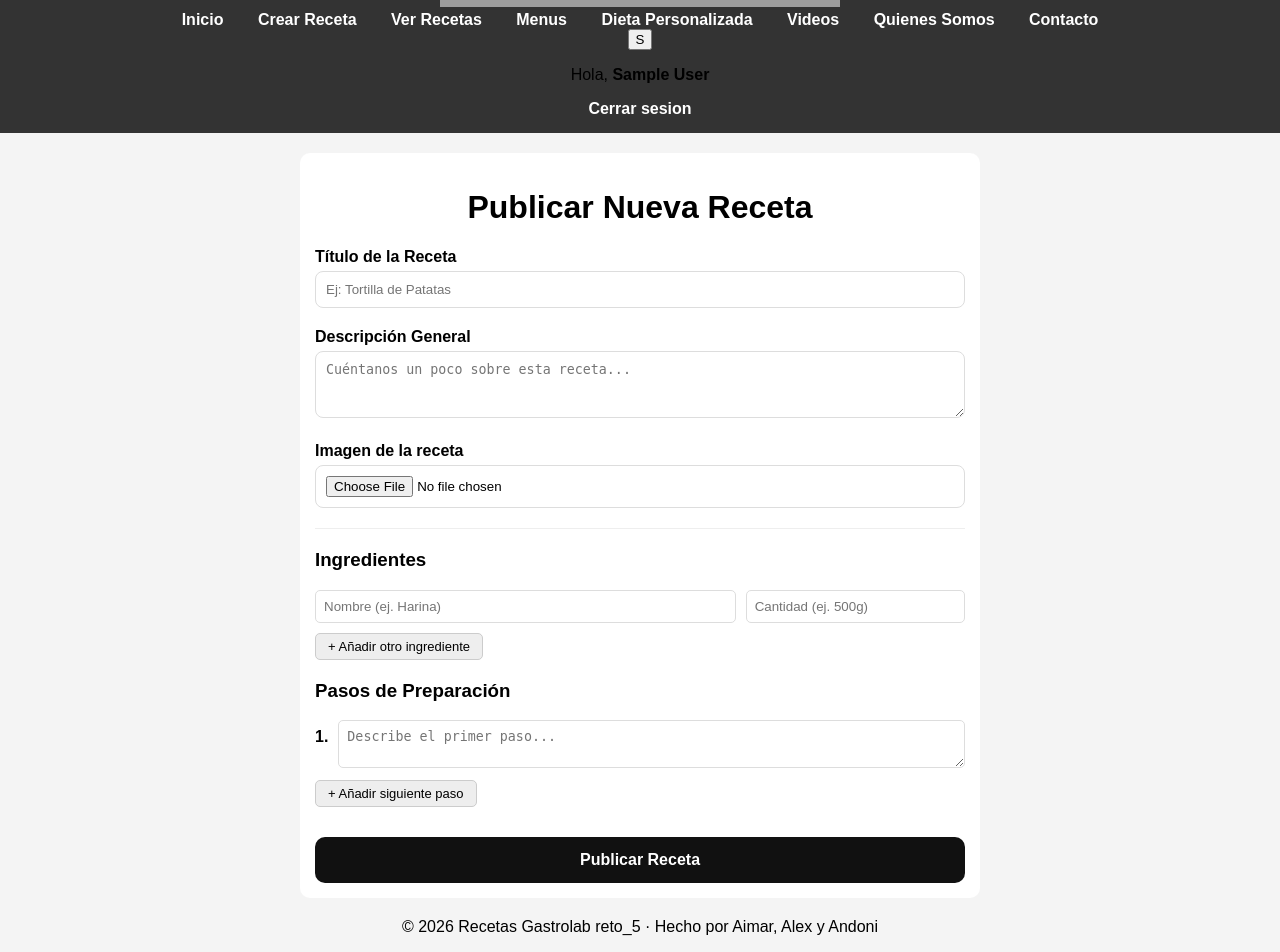
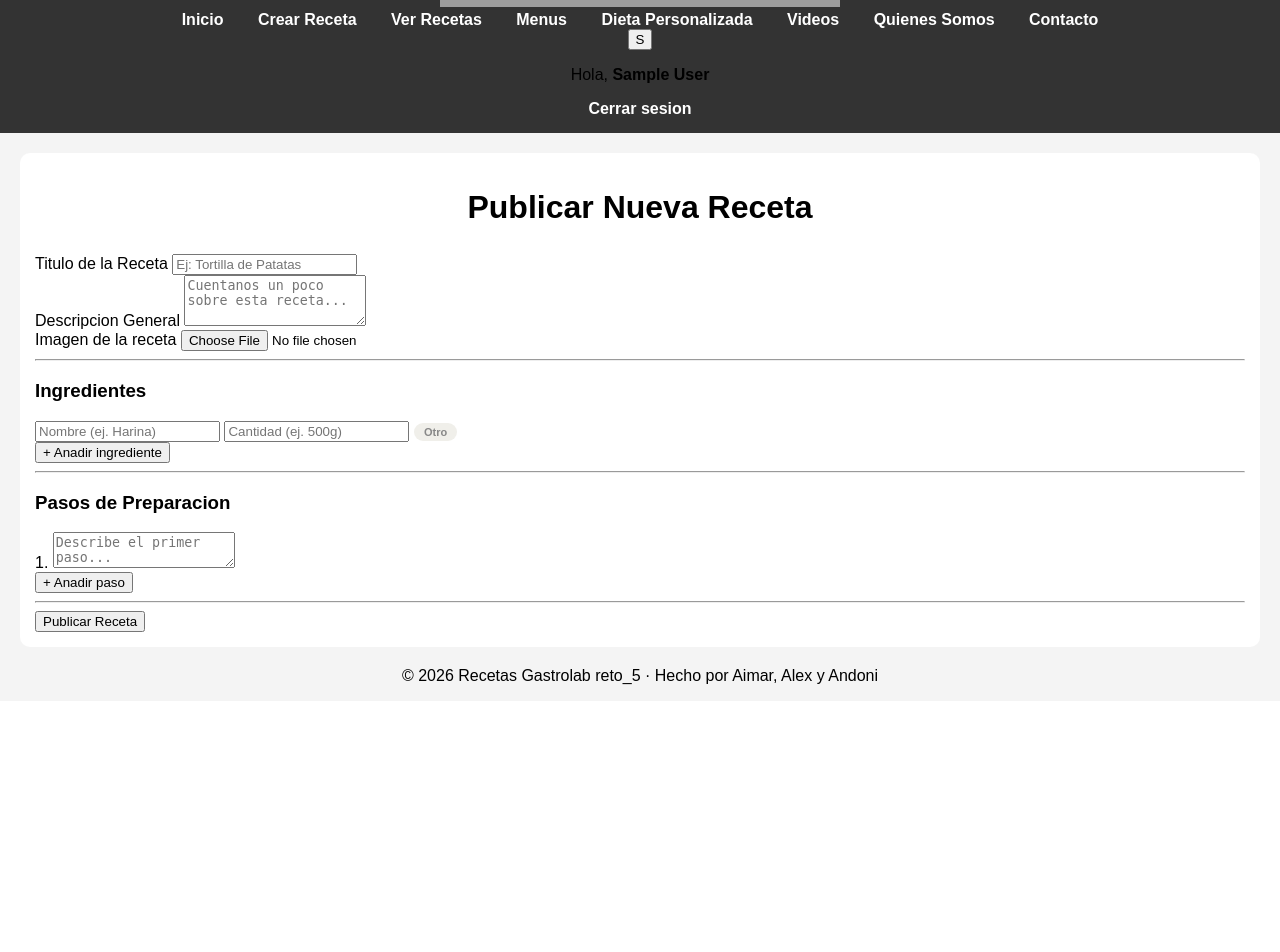
Before and after one commit to DamStonfri/Reto5-Grupo4, a Flask app: page /recetas/nueva in a window 1280 px wide. Shown: the part 308-1260 px from the top of the page. After the commit the page ends 993 px from the top, so only its background shows below. Run offline with Flask 3, Linux system fonts and the light colour scheme; the visitor is signed in with stand-in values (Sample User, id 1); grey boxes are pictures that could not be loaded.

Commit message:
cambios_crear_receta.html

```diff
--- a/recetas_flask/templates/crear_receta.html
+++ b/recetas_flask/templates/crear_receta.html
@@ -1,100 +1,160 @@
 {% extends 'base.html' %}
 
 {% block content %}
-<div class="card" style="max-width: 650px; margin: 20px auto;">
-    <h1>Publicar Nueva Receta</h1>
+<div class="page-wrapper--narrow">
+    <div class="card">
+        <h1 class="page-title" style="margin-bottom: 28px;">Publicar Nueva Receta</h1>
 
-    <form action="{{ url_for('nueva_receta') }}" method="POST" enctype="multipart/form-data">
+        <form action="{{ url_for('nueva_receta') }}" method="POST" enctype="multipart/form-data">
 
-        <div style="margin-bottom: 20px;">
-            <label style="display: block; font-weight: bold; margin-bottom: 5px;">Título de la Receta</label>
-            <input type="text" name="titulo" required placeholder="Ej: Tortilla de Patatas"
-                    style="width: 100%; padding: 10px; border-radius: 8px; border: 1px solid #ddd; box-sizing: border-box;">
-        </div>
+            <div class="form-group">
+                <label class="form-label">Titulo de la Receta</label>
+                <input class="form-control" type="text" name="titulo" required placeholder="Ej: Tortilla de Patatas">
+            </div>
 
-        <div style="margin-bottom: 20px;">
-            <label style="display: block; font-weight: bold; margin-bottom: 5px;">Descripción General</label>
-            <textarea name="descripcion" rows="3" placeholder="Cuéntanos un poco sobre esta receta..."
-                        style="width: 100%; padding: 10px; border-radius: 8px; border: 1px solid #ddd; box-sizing: border-box;"></textarea>
-        </div>
+            <div class="form-group">
+                <label class="form-label">Descripcion General</label>
+                <textarea class="form-control" name="descripcion" rows="3" placeholder="Cuentanos un poco sobre esta receta..."></textarea>
+            </div>
 
-        <div style="margin-bottom: 20px;">
-            <label style="display: block; font-weight: bold; margin-bottom: 5px;">Imagen de la receta</label>
-            <input type="file" name="imagen" accept="image/*"
-                    style="width: 100%; padding: 10px; border-radius: 8px; border: 1px solid #ddd; box-sizing: border-box;">
-        </div>
+            <div class="form-group">
+                <label class="form-label">Imagen de la receta</label>
+                <input class="form-control" type="file" name="imagen" accept="image/*">
+            </div>
 
-        <hr style="border: 0; border-top: 1px solid #eee; margin: 20px 0;">
+            <hr class="form-divider">
 
-        <div style="margin-bottom: 20px;">
-            <h3>Ingredientes</h3>
+            <!-- Seccion de ingredientes dinamicos -->
+            <h3 class="form-section-title">Ingredientes</h3>
             <div id="contenedor-ingredientes">
-                <div class="ingrediente-row" style="display: flex; gap: 10px; margin-bottom: 10px;">
-                    <input type="text" name="ingrediente_nombre[]" placeholder="Nombre (ej. Harina)"
-                            style="flex: 2; padding: 8px; border-radius: 5px; border: 1px solid #ddd;">
-                    <input type="text" name="ingrediente_cantidad[]" placeholder="Cantidad (ej. 500g)"
-                            style="flex: 1; padding: 8px; border-radius: 5px; border: 1px solid #ddd;">
+                <div class="dynamic-row" style="align-items:center; gap:8px;">
+                    <input class="form-control" type="text" name="ingrediente_nombre[]"
+                            placeholder="Nombre (ej. Harina)" style="flex:2"
+                            oninput="detectarCategoria(this)">
+                    <input class="form-control" type="text" name="ingrediente_cantidad[]"
+                            placeholder="Cantidad (ej. 500g)" style="flex:1">
+                    <!-- Campo oculto con la categoria detectada automaticamente -->
+                    <input type="hidden" name="ingrediente_categoria[]" value="otro">
+                    <span class="categoria-badge badge-otro">Otro</span>
                 </div>
             </div>
+            <button type="button" class="btn-add" onclick="agregarIngrediente()">+ Anadir ingrediente</button>
 
-            <button type="button" onclick="agregarIngrediente()"
-                    style="background: #eee; border: 1px solid #ccc; padding: 5px 12px; border-radius: 5px; cursor: pointer; font-size: 13px;">
-                + Añadir otro ingrediente
-            </button>
-        </div>
+            <hr class="form-divider">
 
-        <div style="margin-bottom: 30px;">
-            <h3>Pasos de Preparación</h3>
+            <!-- Seccion de pasos dinamicos -->
+            <h3 class="form-section-title">Pasos de Preparacion</h3>
             <div id="contenedor-pasos">
-                <div class="paso-row" style="margin-bottom: 12px; display: flex; gap: 10px; align-items: flex-start;">
-                    <span style="font-weight: bold; padding-top: 8px;">1.</span>
-                    <textarea name="paso_descripcion[]" placeholder="Describe el primer paso..."
-                                style="width: 100%; padding: 8px; border-radius: 5px; border: 1px solid #ddd;"></textarea>
+                <div class="dynamic-row">
+                    <span class="step-num">1.</span>
+                    <textarea class="form-control" name="paso_descripcion[]" placeholder="Describe el primer paso..."></textarea>
                 </div>
             </div>
+            <button type="button" class="btn-add" onclick="agregarPaso()">+ Anadir paso</button>
 
-            <button type="button" onclick="agregarPaso()"
-                    style="background: #eee; border: 1px solid #ccc; padding: 5px 12px; border-radius: 5px; cursor: pointer; font-size: 13px;">
-                + Añadir siguiente paso
-            </button>
-        </div>
+            <hr class="form-divider">
 
-        <button type="submit"
-                style="width: 100%; padding: 14px; background-color: #111; color: white; border: none; border-radius: 10px; cursor: pointer; font-size: 16px; font-weight: bold;">
-            Publicar Receta
-        </button>
-    </form>
+            <button type="submit" class="btn btn-dark btn-full">Publicar Receta</button>
+        </form>
+    </div>
 </div>
 
+<!-- Estilos de los badges de categoria -->
+<style>
+.categoria-badge {
+    font-size: 11px; font-weight: 600;
+    padding: 3px 10px; border-radius: 999px;
+    white-space: nowrap; flex-shrink: 0;
+    transition: background 0.2s, color 0.2s;
+}
+.badge-proteina     { background: #FAECE7; color: #993C1D; }
+.badge-vegetal      { background: #EAF3DE; color: #3B6D11; }
+.badge-carbohidrato { background: #E6F1FB; color: #185FA5; }
+.badge-otro         { background: #f0efea; color: #888; }
+</style>
+
 <script>
-    function agregarIngrediente() {
-        const contenedor = document.getElementById('contenedor-ingredientes');
-        const nuevoDiv = document.createElement('div');
-        nuevoDiv.className = 'ingrediente-row';
-        nuevoDiv.style = 'display: flex; gap: 10px; margin-bottom: 10px;';
-        nuevoDiv.innerHTML = `
-            <input type="text" name="ingrediente_nombre[]" placeholder="Nombre"
-                    style="flex: 2; padding: 8px; border-radius: 5px; border: 1px solid #ddd;">
-            <input type="text" name="ingrediente_cantidad[]" placeholder="Cantidad"
-                    style="flex: 1; padding: 8px; border-radius: 5px; border: 1px solid #ddd;">
-        `;
-        contenedor.appendChild(nuevoDiv);
+// Diccionario de palabras clave por categoria (todo el script ayudado IA)
+const CATEGORIAS = {
+    proteina: [
+        "pollo","pechuga","ternera","cerdo","cordero","salmon","atun","merluza",
+        "bacalao","gambas","langostinos","huevo","huevos","tofu","tempeh","lentejas",
+        "garbanzos","alubias","judias","frijoles","seitan","queso","requesón",
+        "clara","claras","jamon","chorizo","anchoas","sardinas","caballa","lubina",
+        "dorada","rape","calamar","pulpo","mejillones","almejas","carne","filete",
+        "lomo","costilla","hamburguesa","pavo","pato","conejo","bonito"
+    ],
+    vegetal: [
+        "tomate","cebolla","ajo","zanahoria","espinacas","lechuga","pimiento",
+        "pepino","calabacin","berenjena","brocoli","coliflor","col","repollo",
+        "acelgas","rucula","canonigos","champinon","seta","nabo","remolacha",
+        "apio","puerro","esparrago","esparragos","alcachofa","judia verde",
+        "guisante","aguacate","kale","hinojo","perejil","cilantro","albahaca",
+        "menta","romero","tomillo","oregano","laurel","eneldo","cebollino",
+        "coles de bruselas","maiz"
+    ],
+    carbohidrato: [
+        "arroz","pasta","macarrones","espaguetis","fideos","pan","baguette",
+        "harina","avena","quinoa","cuscus","bulgur","patata","patatas","boniato",
+        "polenta","mijo","trigo","centeno","espelta","cebada","galletas","cereales",
+        "granola","tostada","noodles","lasana","ravioles","tagliatelle","gnocchi",
+        "semola","pan de molde","pan integral"
+    ]
+};
+
+const LABELS = { proteina: "Proteina", vegetal: "Vegetal", carbohidrato: "Carbohidrato", otro: "Otro" };
+
+// Devuelve la categoria del ingrediente segun su nombre
+function clasificarIngrediente(nombre) {
+    const n = nombre.toLowerCase().trim();
+    if (!n) return "otro";
+    for (const [cat, lista] of Object.entries(CATEGORIAS)) {
+        if (lista.some(k => n.includes(k) || k.includes(n))) return cat;
     }
+    return "otro";
+}
 
-    let pasoContador = 1;
+// Actualiza el badge y el campo oculto de la fila al escribir un ingrediente
+function detectarCategoria(inputNombre) {
+    const row    = inputNombre.closest('.dynamic-row');
+    const hidden = row.querySelector('input[name="ingrediente_categoria[]"]');
+    const badge  = row.querySelector('.categoria-badge');
+    const cat    = clasificarIngrediente(inputNombre.value);
+    hidden.value      = cat;
+    badge.className   = `categoria-badge badge-${cat}`;
+    badge.textContent = LABELS[cat];
+}
 
-    function agregarPaso() {
-        pasoContador++;
-        const contenedor = document.getElementById('contenedor-pasos');
-        const nuevoDiv = document.createElement('div');
-        nuevoDiv.className = 'paso-row';
-        nuevoDiv.style = 'margin-bottom: 12px; display: flex; gap: 10px; align-items: flex-start;';
-        nuevoDiv.innerHTML = `
-            <span style="font-weight: bold; padding-top: 8px;">${pasoContador}.</span>
-            <textarea name="paso_descripcion[]" placeholder="Describe el paso..."
-                        style="width: 100%; padding: 8px; border-radius: 5px; border: 1px solid #ddd;"></textarea>
-        `;
-        contenedor.appendChild(nuevoDiv);
-    }
+// Anade una nueva fila de ingrediente al formulario
+function agregarIngrediente() {
+    const contenedor = document.getElementById('contenedor-ingredientes');
+    const div = document.createElement('div');
+    div.className = 'dynamic-row';
+    div.style.cssText = 'align-items:center; gap:8px;';
+    div.innerHTML = `
+        <input class="form-control" type="text" name="ingrediente_nombre[]"
+               placeholder="Nombre" style="flex:2" oninput="detectarCategoria(this)">
+        <input class="form-control" type="text" name="ingrediente_cantidad[]"
+               placeholder="Cantidad" style="flex:1">
+        <input type="hidden" name="ingrediente_categoria[]" value="otro">
+        <span class="categoria-badge badge-otro">Otro</span>
+    `;
+    contenedor.appendChild(div);
+}
+
+// Anade una nueva fila de paso al formulario
+let pasoContador = 1;
+function agregarPaso() {
+    pasoContador++;
+    const contenedor = document.getElementById('contenedor-pasos');
+    const div = document.createElement('div');
+    div.className = 'dynamic-row';
+    div.innerHTML = `
+        <span class="step-num">${pasoContador}.</span>
+        <textarea class="form-control" name="paso_descripcion[]" placeholder="Describe el paso..."></textarea>
+    `;
+    contenedor.appendChild(div);
+}
 </script>
+
 {% endblock %}
```
